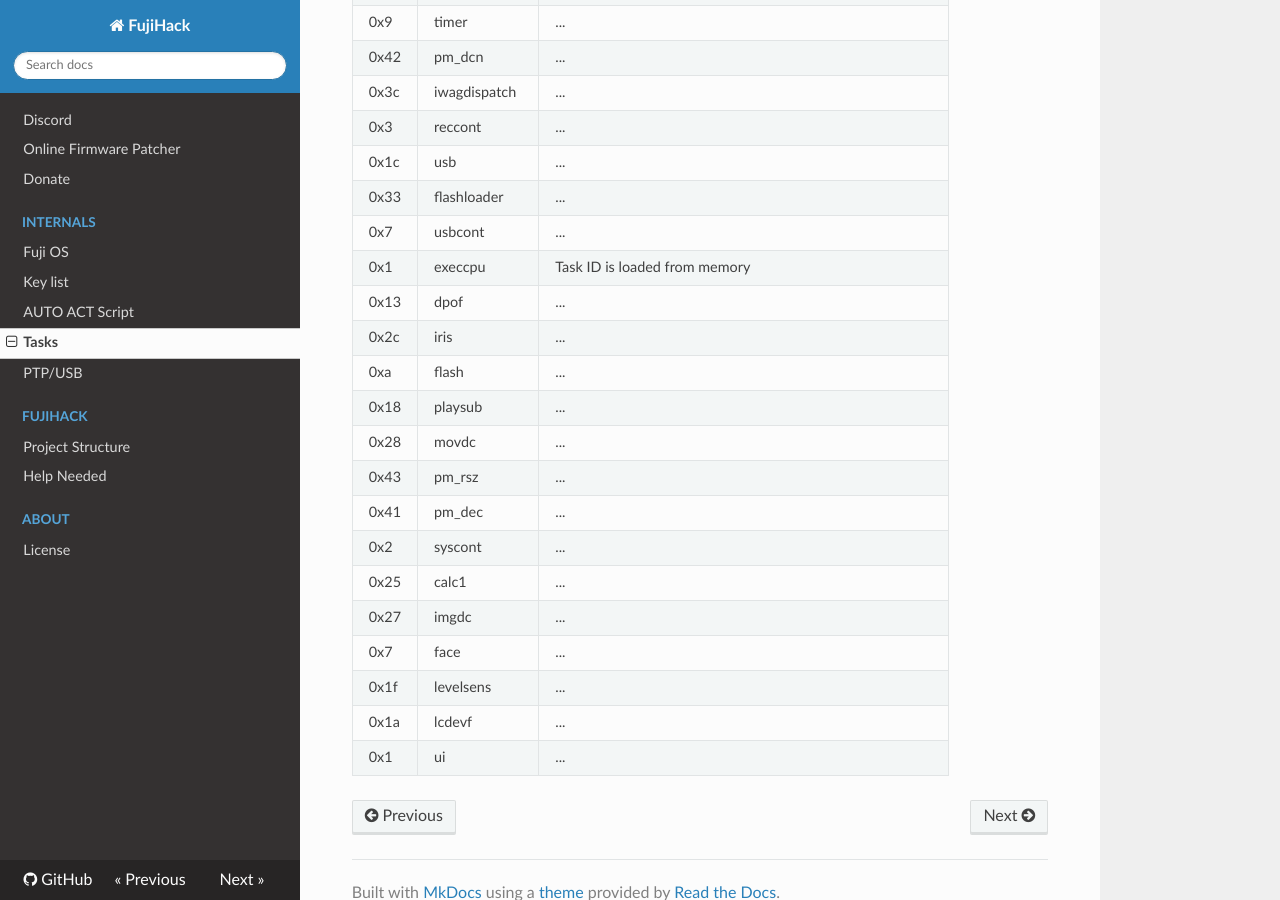
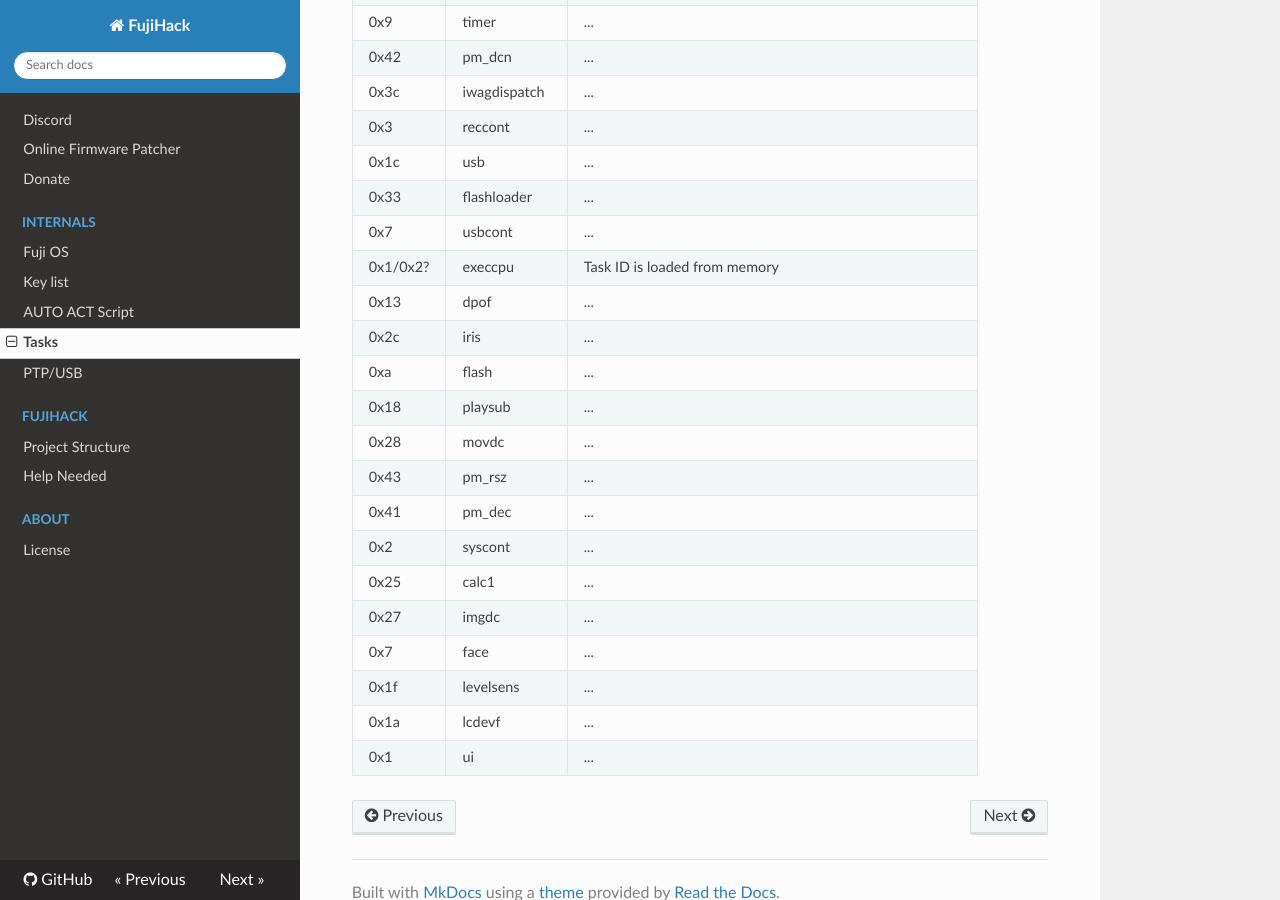
Before and after one commit to fujihack/wiki, an MkDocs documentation site: the page built from docs/tasks.md, in a window 1280 px wide and 900 px high, scrolled down 1550 px. Built offline with MkDocs 1.6.1, drawn with Linux system fonts in a browser that asks for light colours; nearby versions of some CDN libraries.

Commit message:
Update tasks.md

```diff
--- a/docs/tasks.md
+++ b/docs/tasks.md
@@ -48,7 +48,7 @@
 | 0x1c | usb | ... |
 | 0x33 | flashloader | ... |
 | 0x7 | usbcont | ... |
-| 0x1 | execcpu | Task ID is loaded from memory |
+| 0x1/0x2? | execcpu | Task ID is loaded from memory |
 | 0x13 | dpof | ... |
 | 0x2c | iris | ... |
 | 0xa | flash | ... |
```
